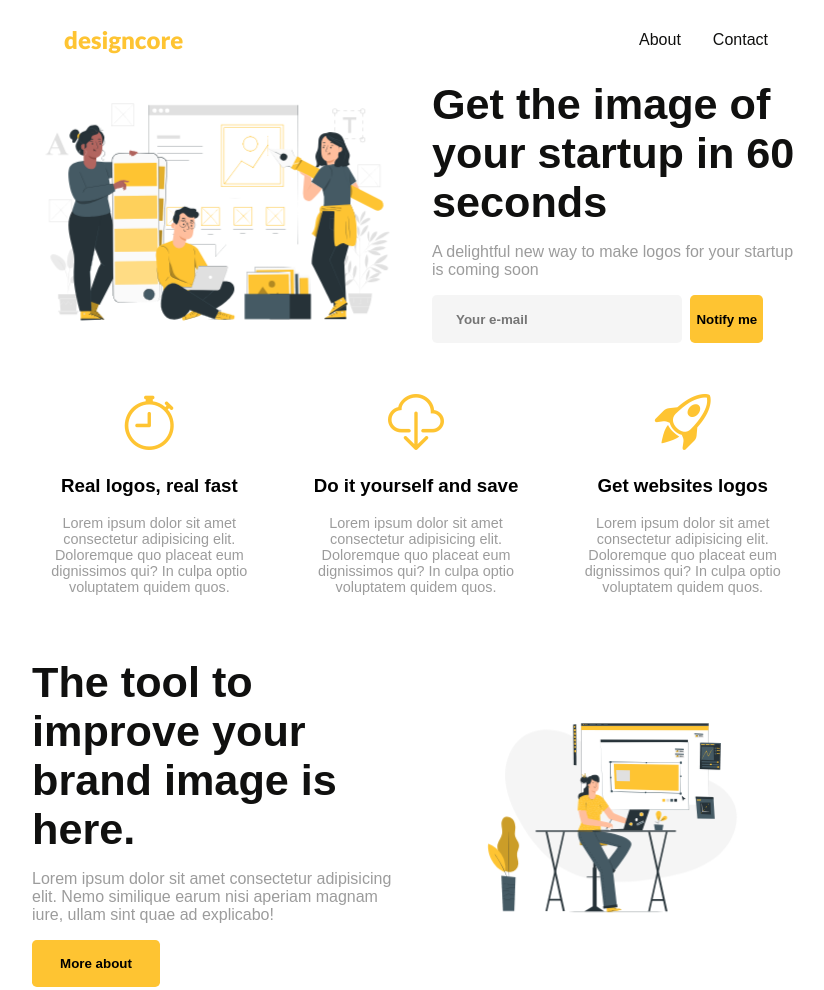
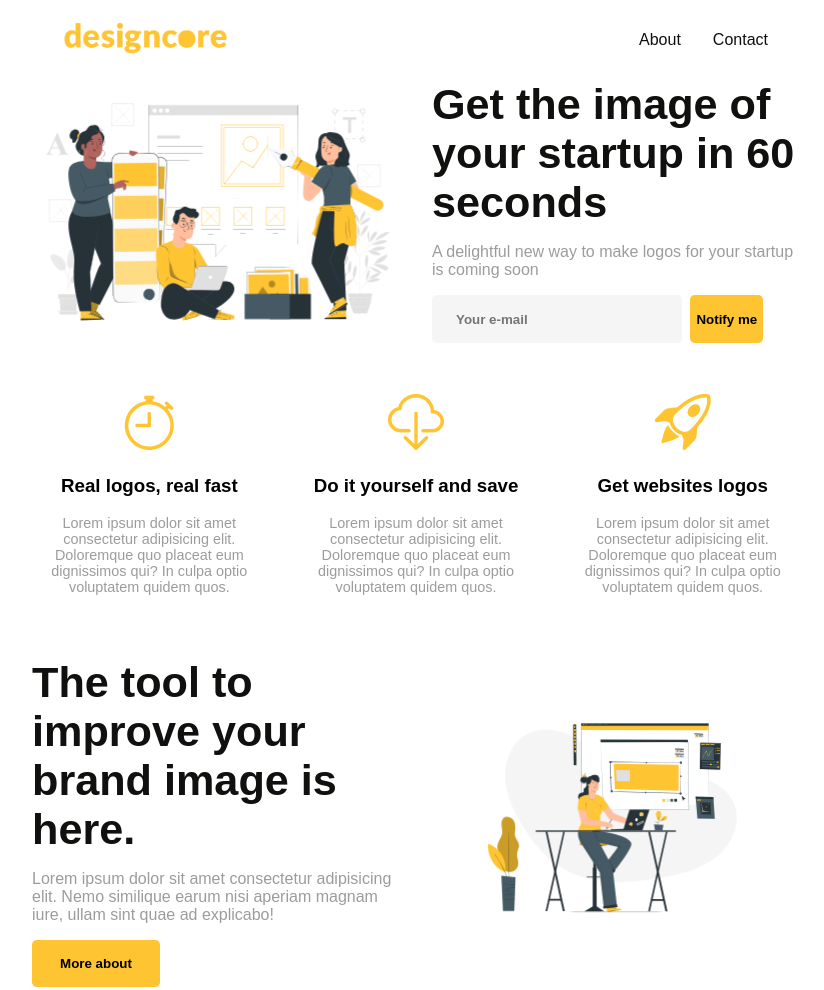
Before and after one commit to Tabares7/learning-sass, a website: page index.html in a window 1280 px wide. Shown: the top 990 px of the page, without its empty margins (224-1048 px from the left). Drawn offline with nearby package versions, Linux system fonts and the light colour scheme.

```diff
--- a/index.html
+++ b/index.html
@@ -4,8 +4,9 @@
     <meta charset="UTF-8" />
     <meta http-equiv="X-UA-Compatible" content="IE=edge" />
     <meta name="viewport" content="width=device-width, initial-scale=1.0" />
-    <title>Landing Page Designcore</title>
+    <title>Designcore || Landing Page</title>
     <link rel="stylesheet" href="css/styles.css" />
+    <link rel="icon" type="image/x-icon" href="/img/favicon.png">
     <!--? BOOTSTRAP ICONS LINK-->
     <link
       rel="stylesheet"
@@ -15,7 +16,9 @@
 
   <body>
     <header class="header">
-      <div class="header__logo">designcore</div>
+      <div class="header__logo">
+        <img src="img/logo.png" alt="">
+      </div>
       <nav class="nav">
         <ul class="nav__menu">
           <li class="nav__menu__link">
--- a/sass/styles.scss
+++ b/sass/styles.scss
@@ -32,20 +32,20 @@
   justify-content: space-between;
   align-items: center;
   height: 5rem;
-  line-height: 5rem;
   @media (max-width: 819px) {
     margin: 0 auto;
     width: 100%;
    }
 
   &__logo {
-    font-weight: bolder;
-    font-size: 1.5rem;
-    color: $orange-color;
-    font-family: "Lato", sans-serif;
+    img{
+    height: 2rem;
+    margin: auto 0;
     @media (max-width: 819px) {
         margin-left: -1.5rem;
+        height: 1.5rem;
        }
+    }
   }
 
   .nav {
```
Also changed, not shown: css/styles.css, img/favicon.png (added), img/logo.png (added), 1 other file.
